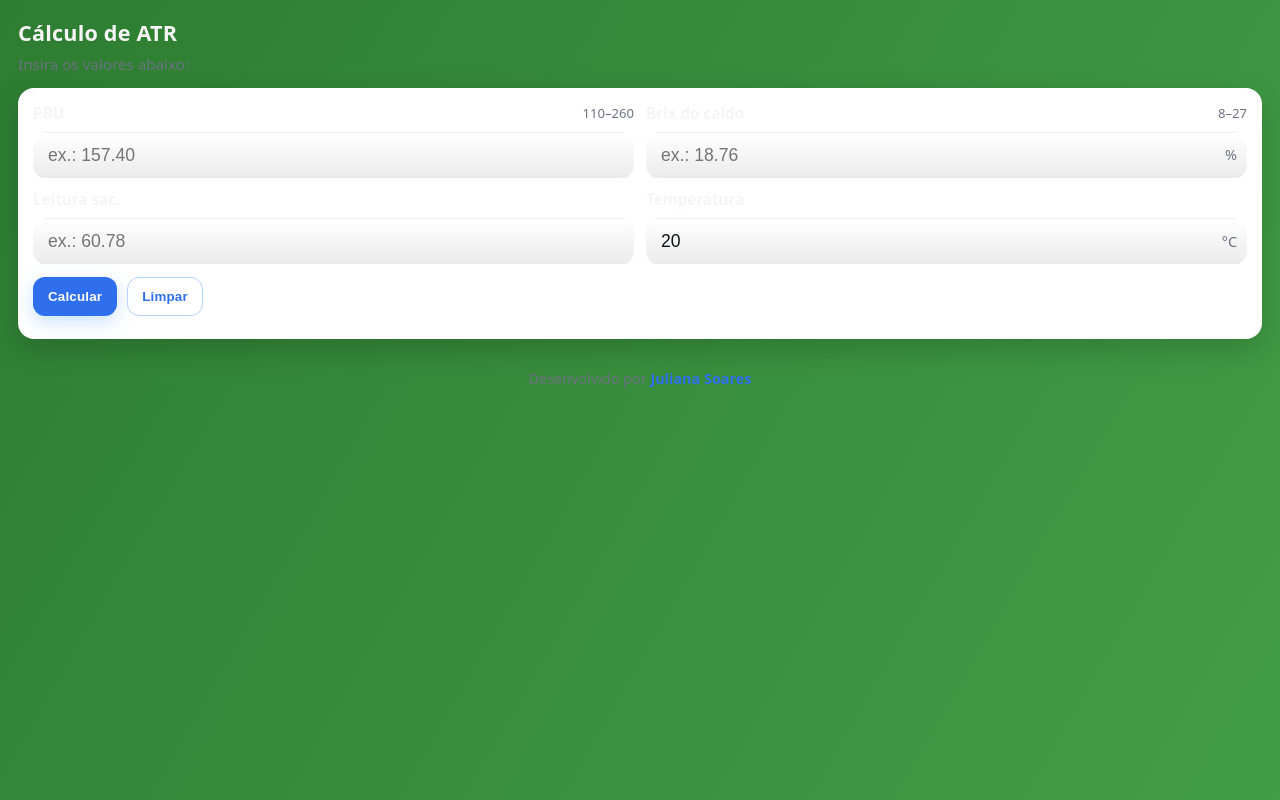
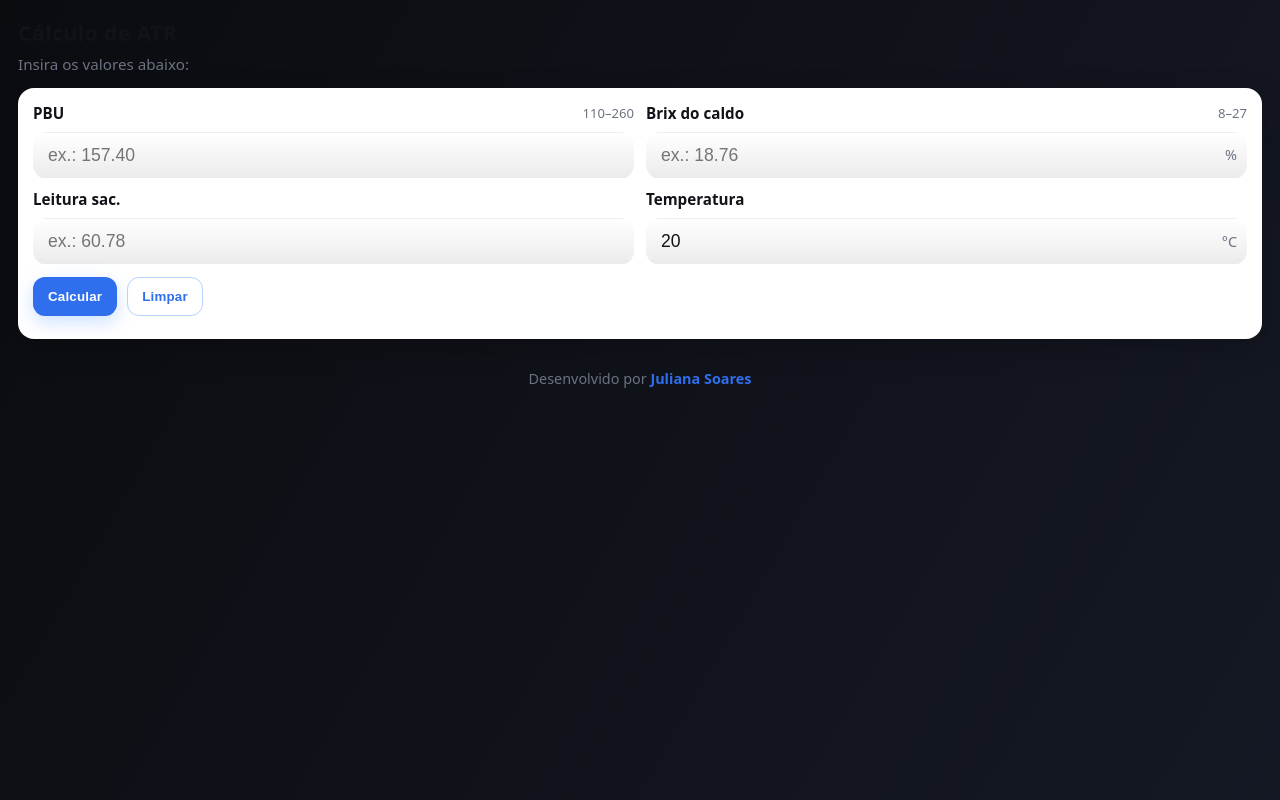
Before and after one commit to Juli-Soares/Calculadora-ATR, a plain HTML site: page index.html in a window 1280 px wide. Drawn offline with Linux system fonts and the light colour scheme.

Commit message:
Retornando as cores originais

```diff
--- a/style.css
+++ b/style.css
@@ -33,10 +33,10 @@ html { background: #0b0c10; }
 
 body {
   font-family: ui-sans-serif, system-ui, -apple-system, Segoe UI, Roboto, Ubuntu, Cantarell, 'Helvetica Neue', Arial;
-  background: linear-gradient(120deg, #2e7d32, #4caf50, #81c784);
+  background: linear-gradient(120deg, #0b0c10, #1a1f2e, #0b0c10);
   background-size: 300% 300%;
   animation: gradientMove 12s ease infinite;
-  color: #f5f5f5;
+  color: var(--text);
   padding: 18px;
   line-height: 1.4;
   padding-top: calc(18px + env(safe-area-inset-top));
```
